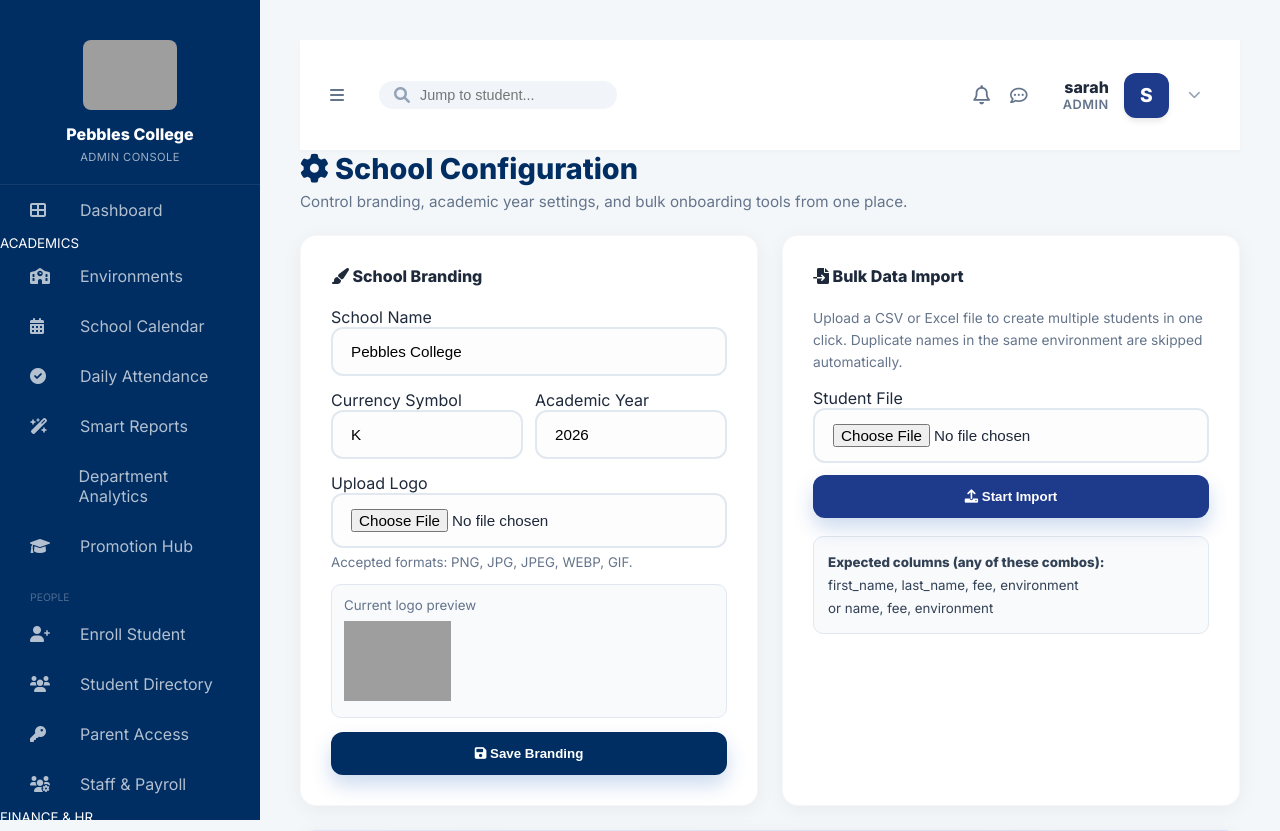
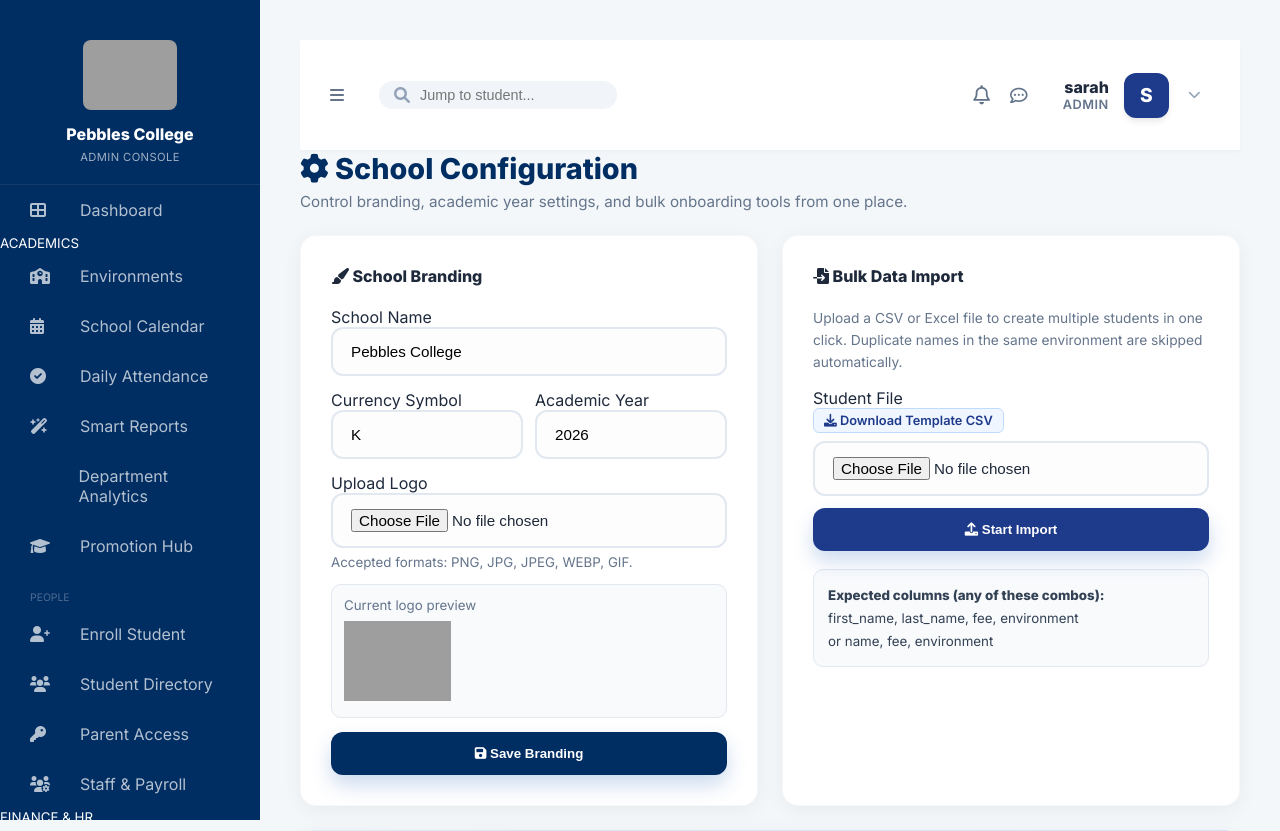
Before and after one commit to moosehova/pebbles-college-admin, a Flask app: page /admin/settings in a window 1280 px wide. Shown: the top 831 px of the page. Run offline with Flask 3, Linux system fonts and the light colour scheme; a user stored in the database is signed in; data comes from the database, SQL or seed files in the repository; data that the repository does not hold is empty; some libraries are stand-ins or nearby versions; grey boxes are pictures that could not be loaded.

Commit message:
Add bulk student import CSV template download

```diff
--- a/app.py
+++ b/app.py
@@ -1410,6 +1410,31 @@ def school_settings():
 
     return render_template('admin/settings.html', settings=settings)
 
+@app.route('/admin/download-student-import-template', methods=['GET'])
+@login_required
+def download_student_import_template():
+    if hasattr(current_user, 'role') and current_user.role != 'admin':
+        return redirect(url_for('dashboard'))
+
+    import csv
+    import io
+    from flask import Response
+
+    si = io.StringIO()
+    writer = csv.writer(si)
+
+    writer.writerow(['first_name', 'last_name', 'fee', 'environment'])
+    writer.writerow(['John', 'Doe', '1500', 'Grade 1'])
+    writer.writerow(['Jane', 'Smith', '2000', 'Grade 2'])
+
+    output = si.getvalue()
+    si.close()
+
+    return Response(
+        output,
+        mimetype="text/csv",
+        headers={"Content-disposition": "attachment; filename=student_import_template.csv"}
+    )
 
 @app.route('/admin/import-students', methods=['POST'])
 @login_required
--- a/templates/admin/settings.html
+++ b/templates/admin/settings.html
@@ -51,6 +51,11 @@
         <form action="{{ url_for('import_students') }}" method="POST" enctype="multipart/form-data" style="margin-top: 15px; display: flex; flex-direction: column; gap: 12px;">
             <div>
                 <label class="owlio-label">Student File</label>
+                <div style="display: flex; gap: 10px; align-items: center; margin-bottom: 8px;">
+                    <a href="{{ url_for('download_student_import_template') }}" style="font-size: 0.8rem; font-weight: 600; color: #1e3a8a; text-decoration: none; padding: 4px 10px; background: #eff6ff; border-radius: 6px; border: 1px solid #bfdbfe;">
+                        <i class="fas fa-download"></i> Download Template CSV
+                    </a>
+                </div>
                 <input type="file" name="csv_file" class="owlio-input" accept=".csv,.xlsx,.xls" required>
             </div>
             <button type="submit" class="owlio-btn" style="background: #1e3a8a; color: white; width: 100%; border: none;">
```
